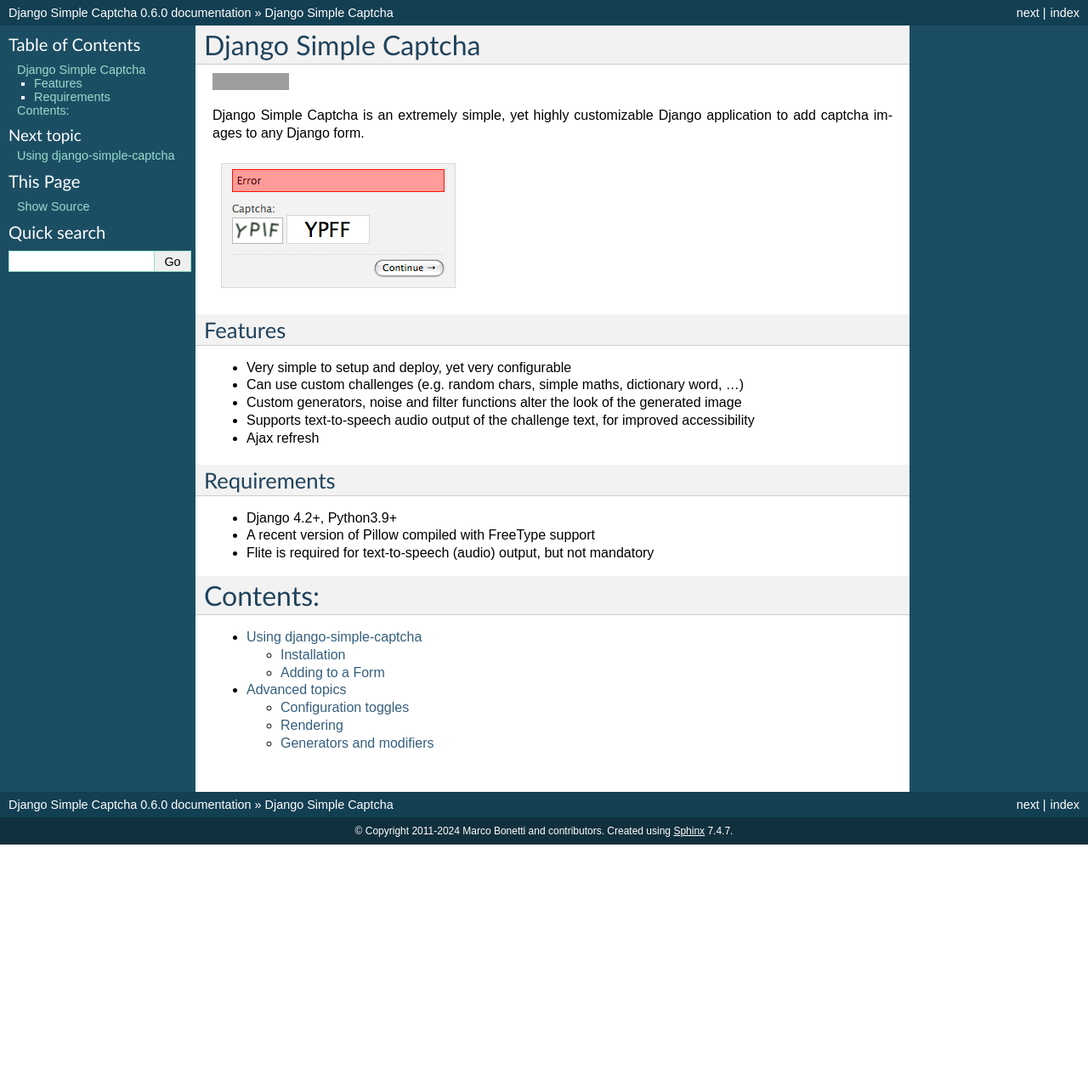
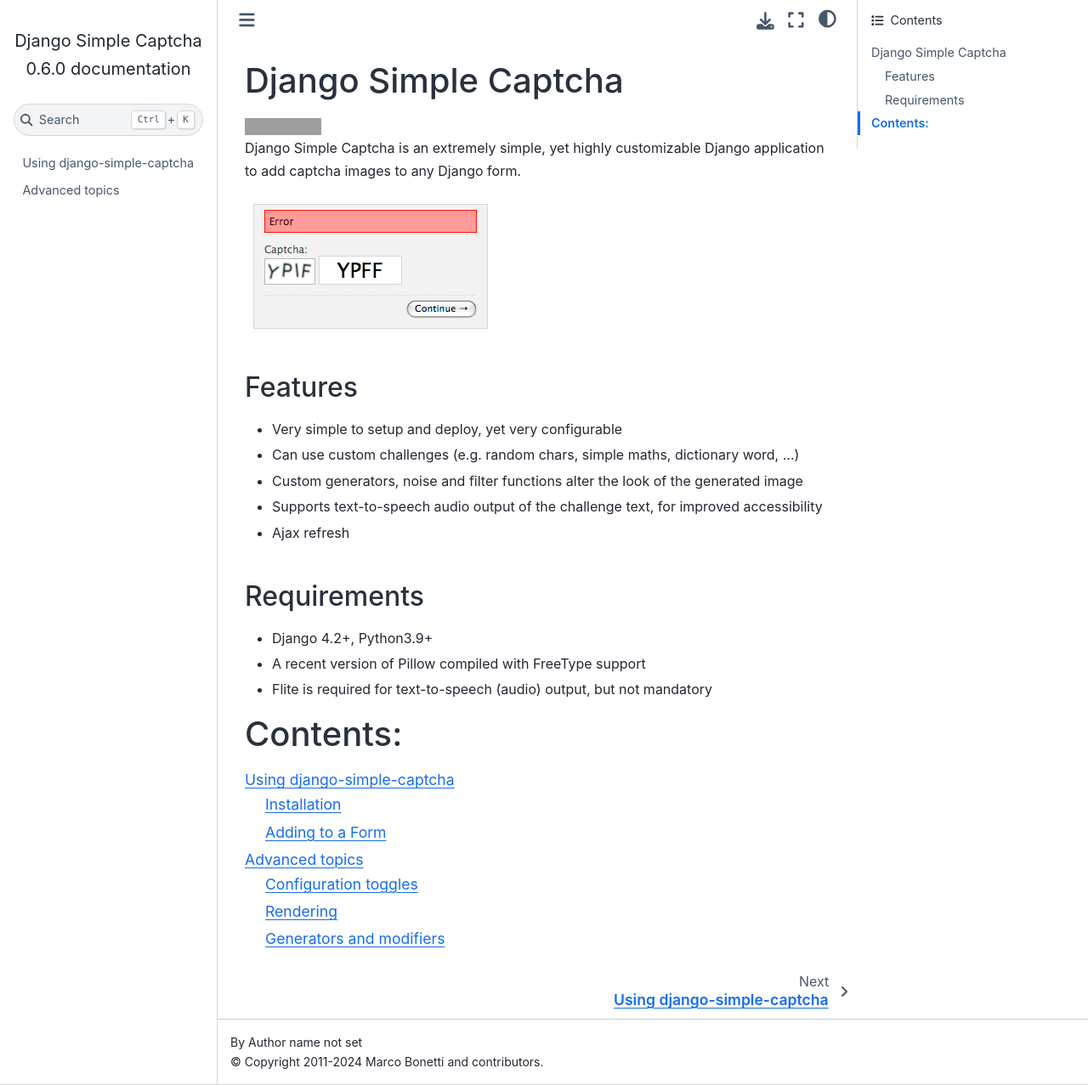
Before and after one commit to mbi/django-simple-captcha, a Sphinx documentation site: the page built from docs/index.rst, in a window 1280 px wide and 1277 px high. Shown: the whole window at 85% size. Built offline with Sphinx 7.4.7 and the Sphinx Book theme 1.1.4, drawn with Linux system fonts in a browser that asks for light colours; grey boxes are pictures that could not be loaded.

Commit message:
Sphix theme for RTD

```diff
--- a/docs/conf.py
+++ b/docs/conf.py
@@ -97,7 +97,7 @@
 
 # The theme to use for HTML and HTML Help pages.  Major themes that come with
 # Sphinx are currently 'default' and 'sphinxdoc'.
-html_theme = "default"
+html_theme = "sphinx_book_theme"
 
 # Theme options are theme-specific and customize the look and feel of a theme
 # further.  For a list of options available for each theme, see the
--- /dev/null
+++ b/docs/requirements.txt
@@ -0,0 +1 @@
+sphinx-book-theme
```
